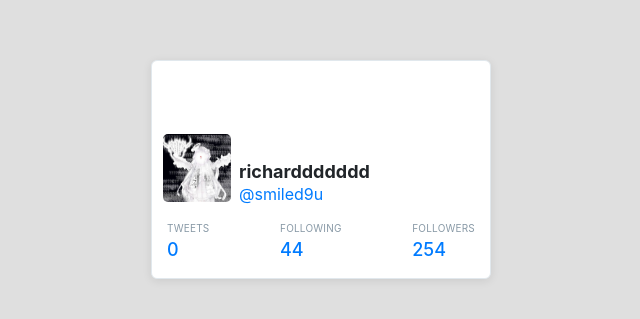
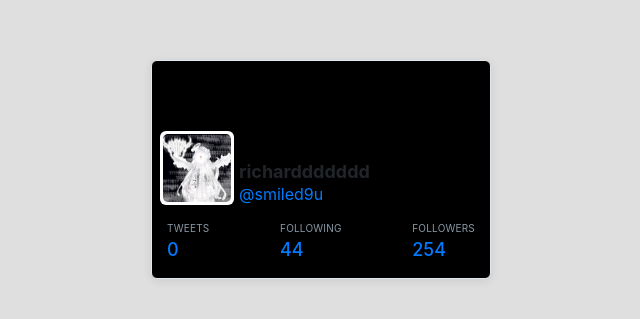
Before and after one commit to u9y/i9y, a plain HTML site: page index.html in a window 1280 px wide. Shown: the part 231-550 px from the top of the page, without its empty margins (319-959 px from the left). Drawn offline with nearby package versions, Linux system fonts and the light colour scheme.

Commit message:
Update style.css

```diff
--- a/style.css
+++ b/style.css
@@ -11,7 +11,7 @@ body{
     background: #dfdfdf;
 }
 .wrapper{
-    background: #fff none repeat scroll 0 0;
+    background: #000 none repeat scroll 0 0;
     border:1px solid #e1e8ed;
     border-radius: 6px;
     height:auto;
```
